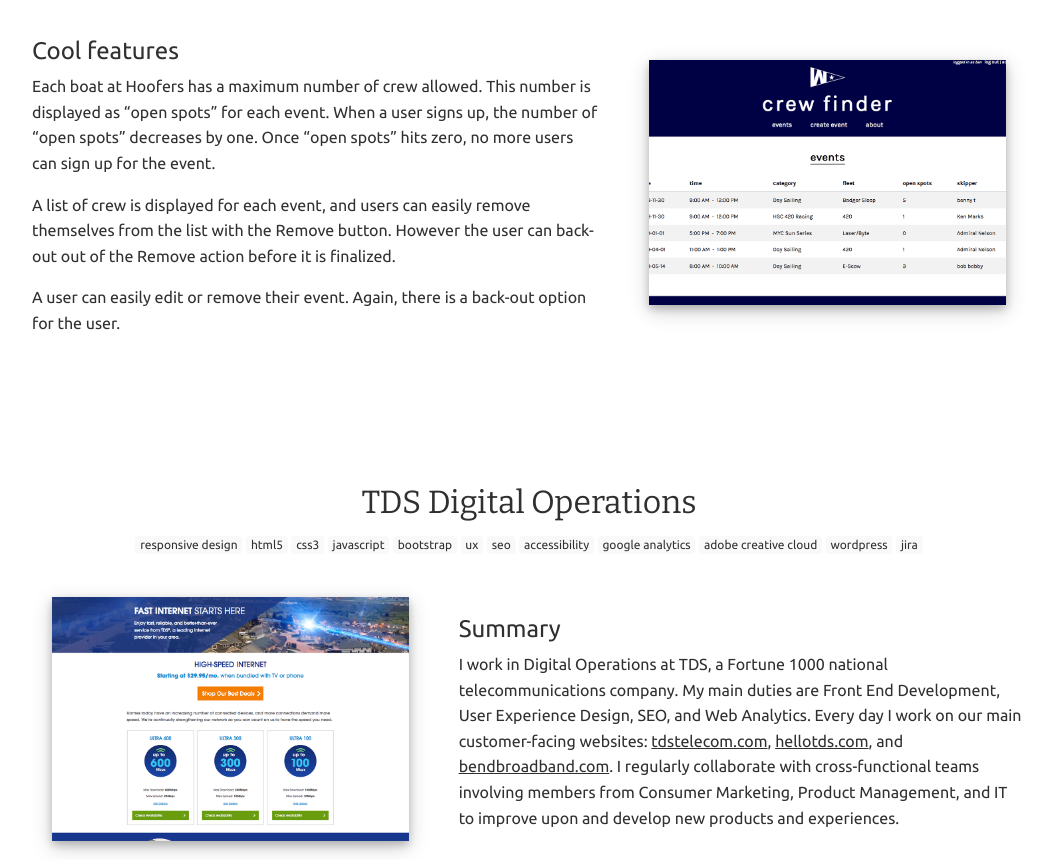
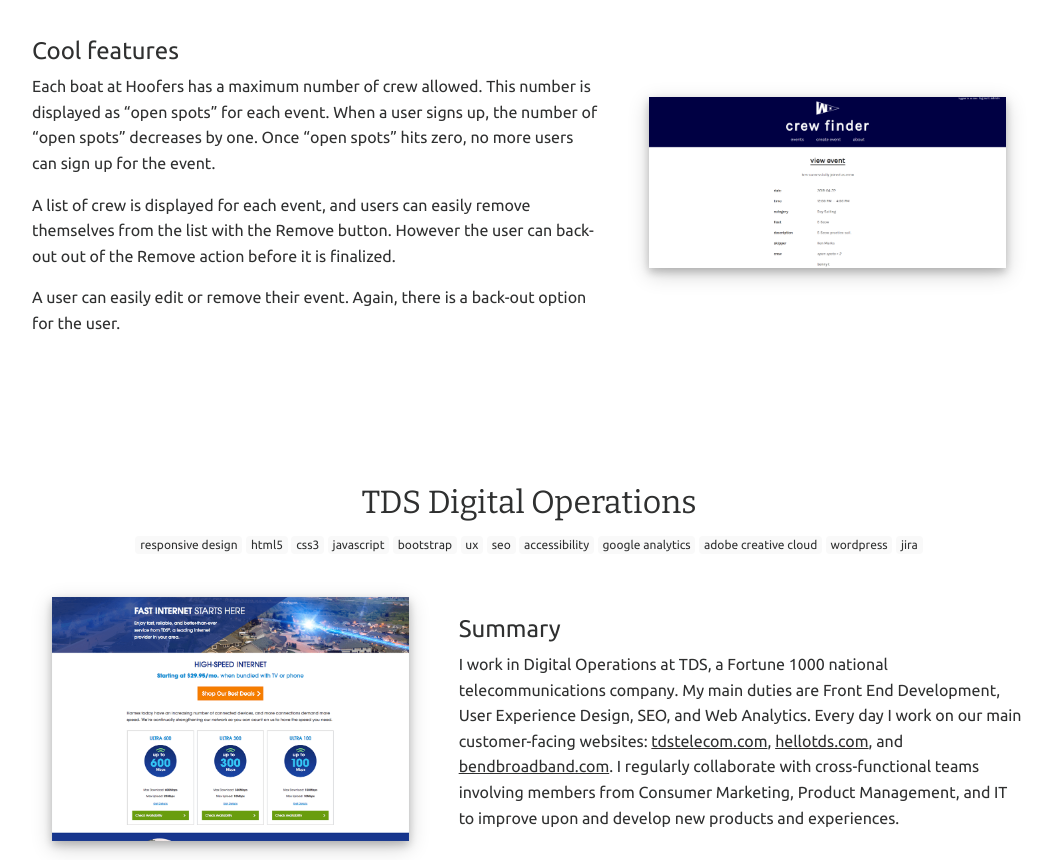
Before and after one commit to sailormary13/sailormary13.github.io, a plain HTML site: page portfolio.html in a window 1280 px wide. Shown: the part 1003-1863 px from the top of the page, without its empty margins (111-1163 px from the left). Drawn offline with nearby package versions, Linux system fonts and the light colour scheme.

Commit message:
new crew finder image

```diff
--- a/portfolio.html
+++ b/portfolio.html
@@ -79,7 +79,7 @@
                         </p>
                 </div>
                 <div class="col-md-5 my-auto">
-                    <img src="./images/crewFinderSnap.png" alt="screenshot of events page listing sailing events" class="img-fluid portfolio-img">
+                    <img src="./images/crewfinder2.png" alt="screenshot of events page listing sailing events" class="img-fluid portfolio-img">
                 </div>
             </div>
         </div>
```
Also changed, not shown: images/crewfinder2.PNG (added).
